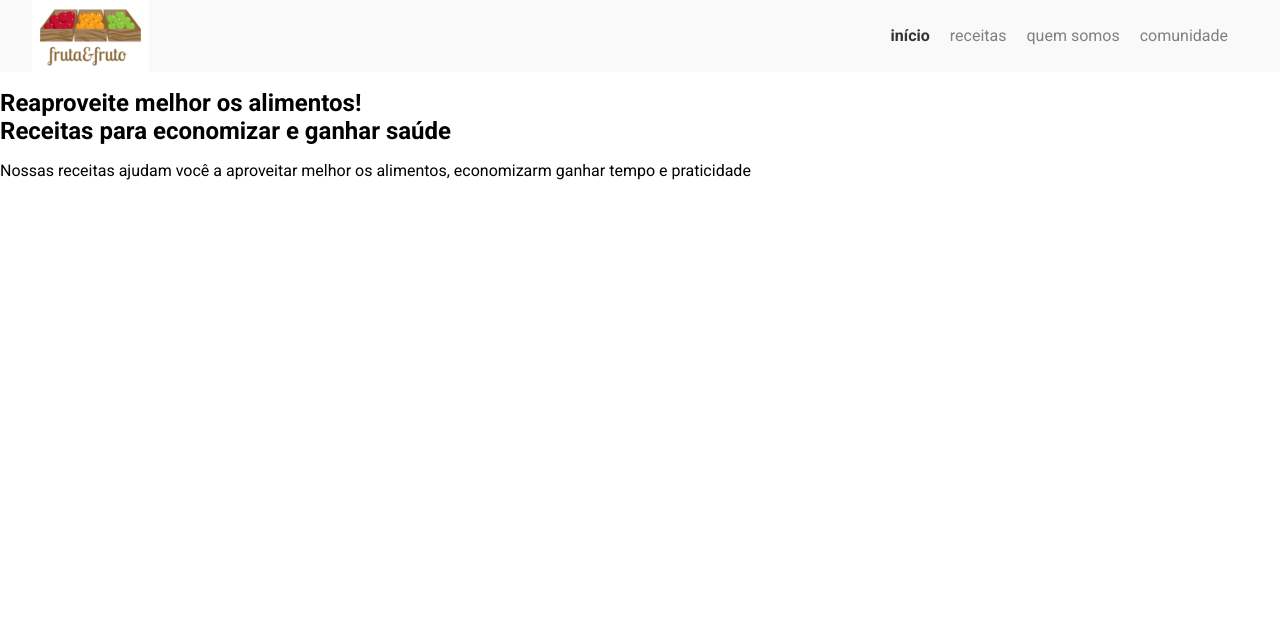
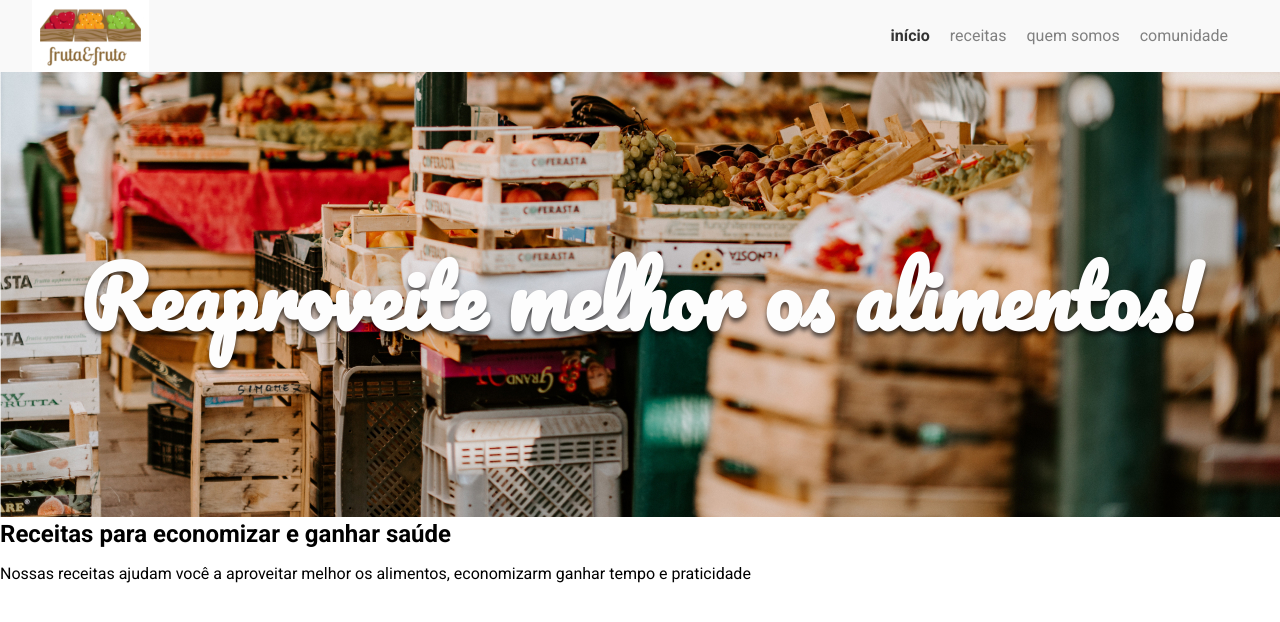
Before and after one commit to fariaslimajp/fruta-e-fruto, a plain HTML site: page index.html in a window 1280 px wide. Drawn offline with Linux system fonts and the light colour scheme.

Commit message:
implementacao do CSS no banner

```diff
--- /dev/null
+++ b/assets/css/banner/banner-imagem.css
@@ -0,0 +1,4 @@
+.banner__imagem{
+    height: calc(100vh - 72px;
+    width: 100%;
+}
--- /dev/null
+++ b/assets/css/banner/banner-titulo.css
@@ -0,0 +1,12 @@
+.banner__titulo{
+    font-family: Pacifico, cursive;
+    color:#fdfdfd;
+    font-size: 5.0625rem;
+    position: absolute;
+    top:50%;
+    left: 50%;
+    text-shadow: 0 4px 4px rgba(0,0,0,0.6);
+    text-align: center;
+    transform: translate(-50%,-50%);
+    width: 100%;
+}
--- /dev/null
+++ b/assets/css/banner/banner.css
@@ -0,0 +1,3 @@
+.banner {
+    position: relative;
+}
--- a/index.html
+++ b/index.html
@@ -12,6 +12,9 @@
         <link rel="stylesheet" href="./assets/css/menu/menu-lista.css">
         <link rel="stylesheet" href="./assets/css/menu/menu-item.css">
         <link rel="stylesheet" href="./assets/css/menu/menu-link.css">
+        <link rel="stylesheet" href="./assets/css/banner/banner.css">
+        <link rel="stylesheet" href="./assets/css/banner/banner-imagem.css">
+        <link rel="stylesheet" href="./assets/css/banner/banner-titulo.css">
     </head>
     <body>
         <header class="cabecalho">
@@ -27,7 +30,7 @@
         </header>
 
         <section class="banner">
-            <img class="banner__imagem" />
+            <img class="banner__imagem" src="./assets/img/banner.jpg" />
             <h2 class="banner__titulo">Reaproveite melhor os alimentos!</h2>
         </section>
 
```
